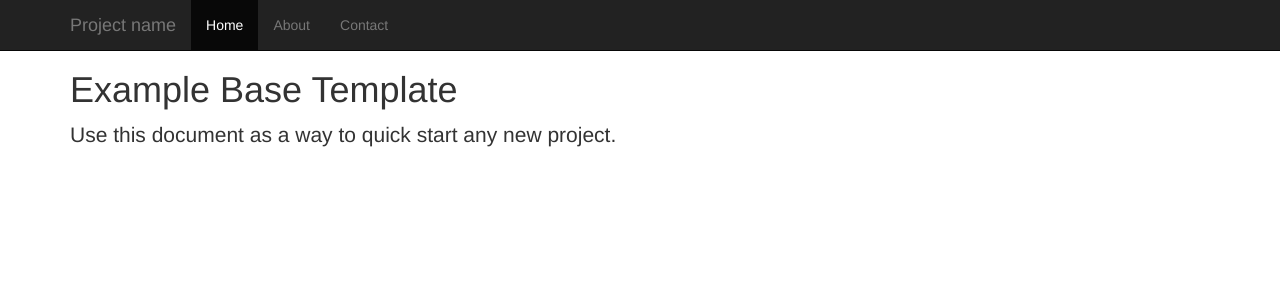
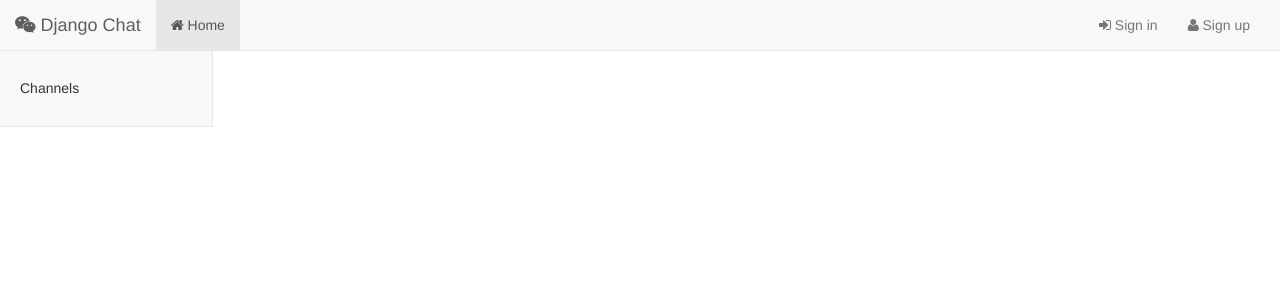
Before and after one commit to denysbutenko/django-chat, a Django app: template project/templates/base.html in a window 1280 px wide. Shown: the top 300 px of the page. Run offline with Django 3.2, Linux system fonts and the light colour scheme; the template is opened without the code that fills it, so the values that code supplies are empty; some libraries are stand-ins or nearby versions.

Commit message:
Update base template. Use container-fluid.

```diff
--- a/project/static/css/project.css
+++ b/project/static/css/project.css
@@ -1,4 +1,10 @@
 /*! project specific CSS goes here. */
-body {
-  padding-top: 50px; /* 60px to make the container go all the way to the bottom of the topbar */
+.navbar {
+  margin-bottom: 0;
 }
+.sidebar {
+  background-color: #f8f8f8;
+  border-right: 1px solid #e7e7e7;
+  border-bottom: 1px solid #e7e7e7;
+  padding: 20px;
+}
--- a/project/templates/base.html
+++ b/project/templates/base.html
@@ -17,39 +17,42 @@
   <![endif]-->
   <!-- This file store project specific CSS -->
   <link href="{% static 'css/project.css' %}" rel="stylesheet">
-  <!-- Use this to quickly test CSS changes in a template,
-  then move to project.css -->
+  <!-- Use this to quickly test CSS changes in a template, then move to project.css -->
   {% block extra_css %}{% endblock extra_css %}
 </head>
 <body>
-  <nav class="navbar navbar-inverse navbar-fixed-top" role="navigation">
-    <div class="container">
-      <div class="navbar-header">
-        <button type="button" class="navbar-toggle collapsed" data-toggle="collapse" data-target=".navbar-collapse">
-          <span class="sr-only">Toggle navigation</span>
-          <span class="icon-bar"></span>
-          <span class="icon-bar"></span>
-          <span class="icon-bar"></span>
-        </button>
-        <a class="navbar-brand" href="#">Project name</a>
-      </div>
-      <div class="collapse navbar-collapse">
+  {% block navbar %}
+  <div class="navbar navbar-static-top navbar-default">
+    <div class="container-fluid">
+      <button class="navbar-toggle">
+        <span class="icon-bar"></span>
+        <span class="icon-bar"></span>
+        <span class="icon-bar"></span>
+      </button>
+      <a class="navbar-brand" href="/"><i class="fa fa-wechat"></i> Django Chat</a>
+      <div class="nav-collapse">
         <ul class="nav navbar-nav">
-          <li class="active"><a href="#">Home</a></li>
-          <li><a href="#about">About</a></li>
-          <li><a href="#contact">Contact</a></li>
+          <li class="active"><a href="/"><i class="fa fa-home"></i> Home</a></li>
+        </ul>
+        <ul class="nav navbar-nav pull-right">
+          <li><a href="#"><i class="fa fa-sign-in"></i> Sign in</a></li>
+          <li><a href="#"><i class="fa fa-user"></i> Sign up</a></li>
         </ul>
       </div><!--/.nav-collapse -->
     </div>
-  </nav>
-  <div class="container">
-    <div class="starter-template">
-      <h1>{% block page_title %}Example Base Template{% endblock page_title %}</h1>
-      {% block content %}
-      <p class="lead">Use this document as a way to quick start any new project.</p>
-      {% endblock content %}
+  </div>
+  {% endblock %}
+  <div class="container-fluid page">
+    <div class="row">
+      <div class="col-lg-2 sidebar">
+        <h5>Channels</h5>
+      </div>
+      <div class="col-lg-10">
+        {% block content %}
+        {% endblock %}
+      </div>
     </div>
-  </div> <!-- /container -->
+  </div> <!-- .container-fluid.page -->
   <!-- Le javascript ================================================== -->
   <!-- Placed at the end of the document so the pages load faster -->
   <script src="{% static 'js/jquery.min.js' %}"></script>
```
